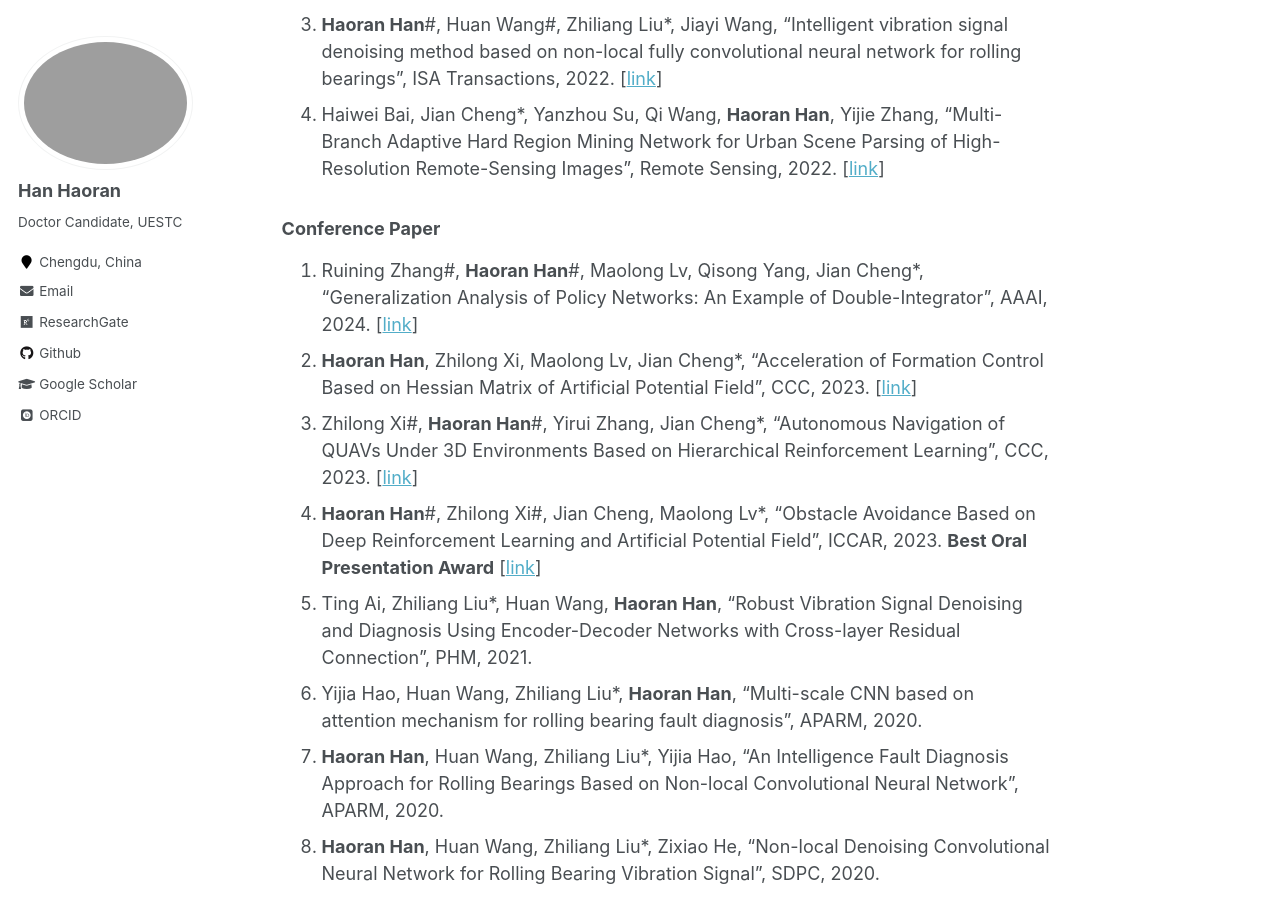
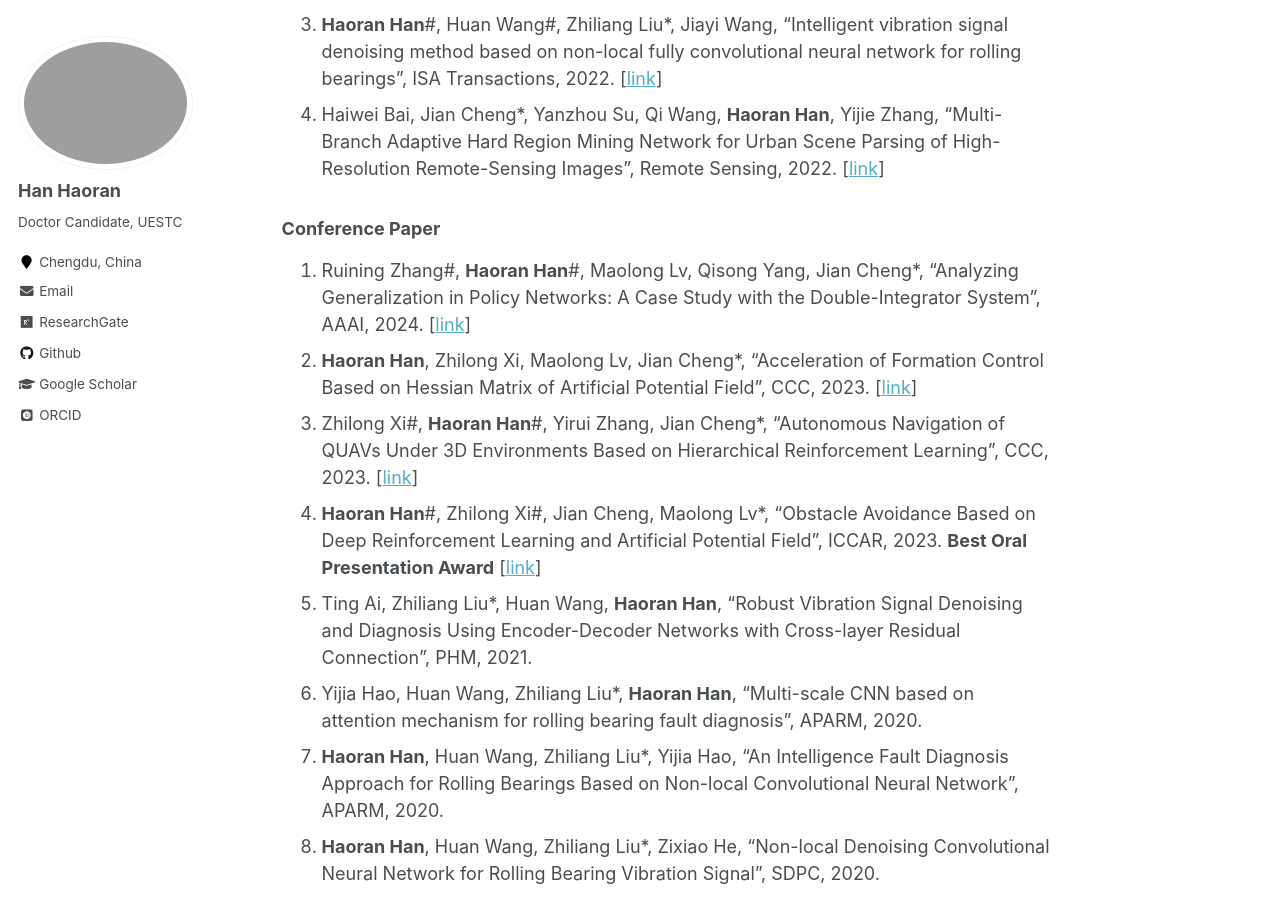
Before and after one commit to Han-Adam/Han-Adam.github.io, a Jekyll site: the page built from _pages/about.md, in a window 1280 px wide and 900 px high, scrolled down 918 px. Built offline with Jekyll 4.4.1, drawn with Linux system fonts in a browser that asks for light colours; some web fonts are replaced.

Commit message:
Update about.md

```diff
--- a/_pages/about.md
+++ b/_pages/about.md
@@ -25,7 +25,7 @@ Deep Reinforcement Learning", IEEE Robotics and Automation Letters, 2022. [[link
 3. Haiwei Bai, Jian Cheng*, Yanzhou Su, Qi Wang, **Haoran Han**, Yijie Zhang, "Multi-Branch Adaptive Hard Region Mining Network for Urban Scene Parsing of High-Resolution Remote-Sensing Images", Remote Sensing, 2022. [[link](https://www.mdpi.com/2072-4292/14/21/5527/htm)]
 
 ### Conference Paper
-1. Ruining Zhang#, **Haoran Han**#, Maolong Lv, Qisong Yang, Jian Cheng*, "Generalization Analysis of Policy Networks: An Example of Double-Integrator", AAAI, 2024. [[link](https://arxiv.org/abs/2312.10472)]
+1. Ruining Zhang#, **Haoran Han**#, Maolong Lv, Qisong Yang, Jian Cheng*, "Analyzing Generalization in Policy Networks: A Case Study with the Double-Integrator System", AAAI, 2024. [[link](https://arxiv.org/abs/2312.10472)]
 2. **Haoran Han**, Zhilong Xi, Maolong Lv, Jian Cheng*, "Acceleration of Formation Control Based on Hessian Matrix of Artificial Potential Field", CCC, 2023. [[link](https://ieeexplore.ieee.org/abstract/document/10240751)]
 3. Zhilong Xi#, **Haoran Han**#, Yirui Zhang, Jian Cheng*, "Autonomous Navigation of QUAVs Under 3D Environments Based on Hierarchical Reinforcement Learning", CCC, 2023. [[link](https://ieeexplore.ieee.org/document/10239903)]
 4. **Haoran Han**#, Zhilong Xi#, Jian Cheng, Maolong Lv*, "Obstacle Avoidance Based on Deep Reinforcement Learning and Artificial Potential Field", ICCAR, 2023. **Best Oral Presentation Award** [[link](https://ieeexplore.ieee.org/document/10151771)]
```
